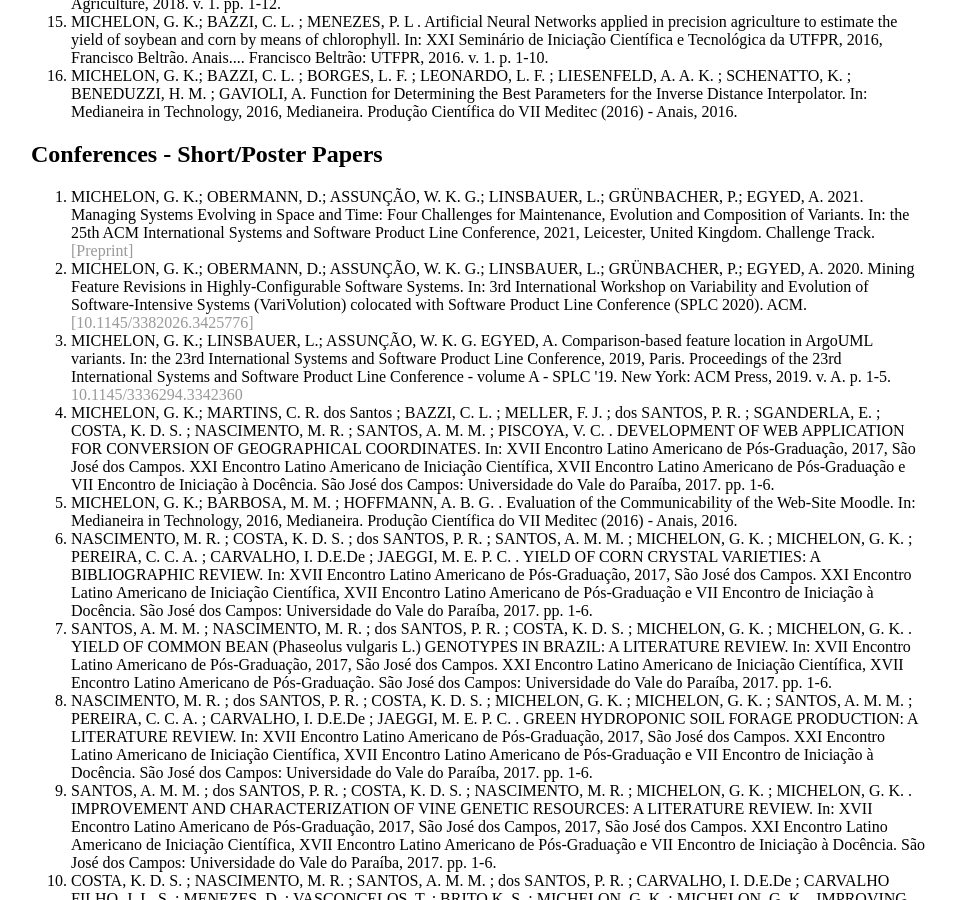
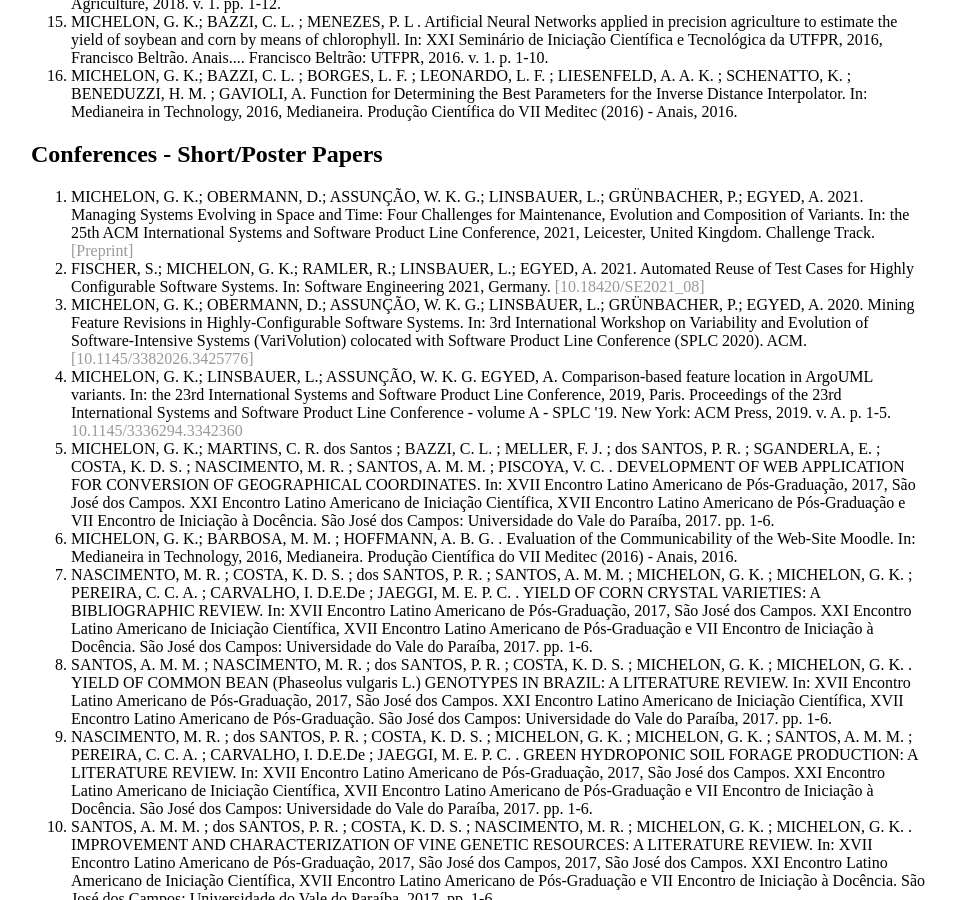
Before and after one commit to GabrielaMichelon/gabrielamichelon.github.io, a Jekyll site: the page built from publications/index.html, in a window 1280 px wide and 900 px high, scrolled down 1843 px. Shown: the whole window, without its empty margins (161-1117 px from the left). Built offline with Jekyll 4.4.1, drawn with Linux system fonts in a browser that asks for light colours.

```diff
--- a/publications/index.html
+++ b/publications/index.html
@@ -54,6 +54,7 @@
 	<h2>Conferences -  Short/Poster Papers</h2>
 	<ol>
 		<li>MICHELON, G. K.; OBERMANN, D.; ASSUNÇÃO, W. K. G.; LINSBAUER, L.; GRÜNBACHER, P.; EGYED, A. 2021. Managing Systems Evolving in Space and Time: Four Challenges for Maintenance, Evolution and Composition of Variants. In: the 25th ACM International Systems and Software Product Line Conference, 2021, Leicester, United Kingdom. Challenge Track. <a href="../papers/Managing_Systems_Evolving_in_Space_and_Time_Four Challenges_for_Maintenance_Evolution_and_Composition_of_Variants.pdf" target="_blank"> [Preprint]</a></li>
+		<li>FISCHER, S.; MICHELON, G. K.; RAMLER, R.; LINSBAUER, L.; EGYED, A. 2021. Automated Reuse of Test Cases for Highly Configurable Software Systems. In: Software Engineering 2021, Germany. <a href="https://dl.gi.de/bitstream/handle/20.500.12116/34556/B1-07.pdf?sequence=1&isAllowed=y" target="_blank"> [10.18420/SE2021_08]</a></li>
 		<li>MICHELON, G. K.; OBERMANN, D.; ASSUNÇÃO, W. K. G.; LINSBAUER, L.; GRÜNBACHER, P.; EGYED, A. 2020. Mining Feature Revisions in Highly-Configurable Software Systems. In: 3rd International Workshop on Variability and Evolution of Software-Intensive Systems (VariVolution) colocated with Software Product Line Conference (SPLC 2020). ACM. <a href="../papers/Mining_Feature_Revisions_in_Highly-Configurable_Software_Systems.pdf" target="_blank">[10.1145/3382026.3425776]</a></li>
 		<li>MICHELON, G. K.; LINSBAUER, L.; ASSUNÇÃO, W. K. G. EGYED, A. Comparison-based feature location in ArgoUML variants. In: the 23rd International Systems and Software Product Line Conference, 2019, Paris. Proceedings of the 23rd International Systems and Software Product Line Conference - volume A - SPLC '19. New York: ACM Press, 2019. v. A. p. 1-5.  <a href="https://doi.org/10.1145/3336294.3342360" target="_blank">10.1145/3336294.3342360</a></li>
 		<li>MICHELON, G. K.; MARTINS, C. R. dos Santos ; BAZZI, C. L. ; MELLER, F. J. ; dos SANTOS, P. R. ; SGANDERLA, E. ; COSTA, K. D. S. ; NASCIMENTO, M. R. ; SANTOS, A. M. M. ; PISCOYA, V. C. . DEVELOPMENT OF WEB APPLICATION FOR CONVERSION OF GEOGRAPHICAL COORDINATES. In: XVII Encontro Latino Americano de Pós-Graduação, 2017, São José dos Campos. XXI Encontro Latino Americano de Iniciação Científica, XVII Encontro Latino Americano de Pós-Graduação e VII Encontro de Iniciação à Docência. São José dos Campos: Universidade do Vale do Paraíba, 2017. pp. 1-6. </li>
```
